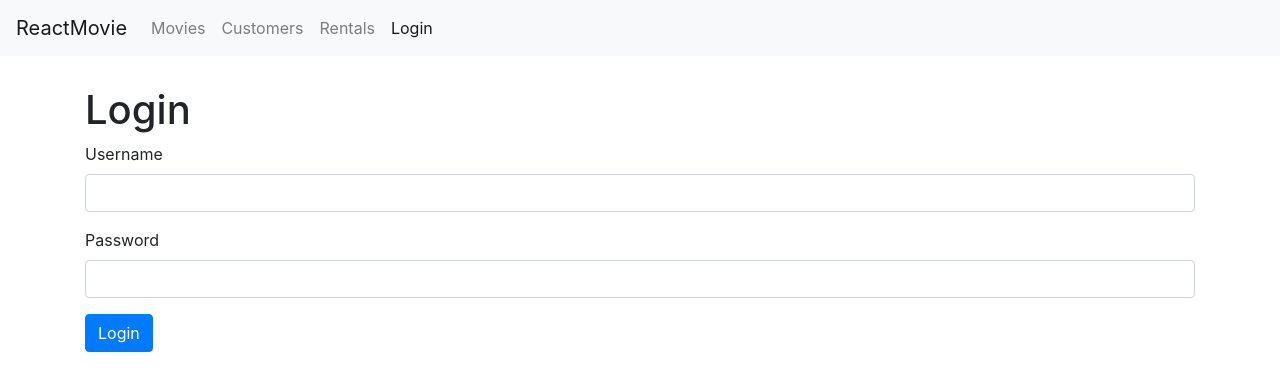
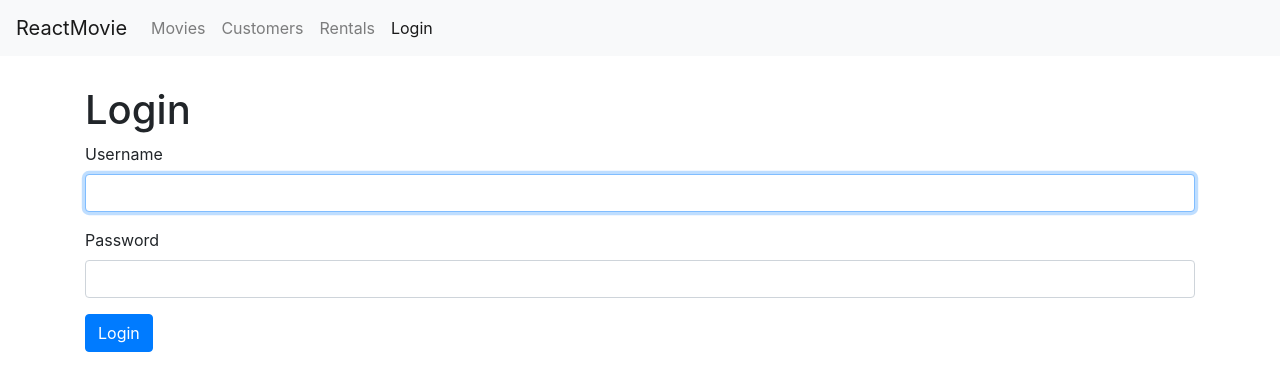
Before and after one commit to cmburch/javascriptBasic1, a React (Create React App) app: page /login in a window 1280 px wide. Shown: the top 390 px of the page. Built offline with nearby package versions, Linux system fonts and the light colour scheme.

Commit message:
created a ref on the username input field just for testing purposes on the form

```diff
--- a/src/components/loginForm.jsx
+++ b/src/components/loginForm.jsx
@@ -1,20 +1,33 @@
 import React, { Component } from 'react';
- class loginForm extends Component {
+
+class loginForm extends Component {
+  username = React.createRef();
+
+//   componentDidMount() {
+//     this.username.current.focus();
+//   }
   handleSubmit = e => {
-      e.preventDefault();
-  }
-    render() {
+    e.preventDefault();
+    console.log("submitted");
+  };
+  render() {
     return (
       <div>
         <h1>Login</h1>
         <form onSubmit={this.handleSubmit}>
           <div className="form-group">
             <label htmlFor="username">Username</label>
-            <input id='username' type="text" className="form-control" />
+            <input
+              autoFocus
+              ref={this.username}
+              id="username"
+              type="text"
+              className="form-control"
+            />
           </div>
           <div className="form-group">
             <label htmlFor="password">Password</label>
-            <input id='password' type="text" className="form-control" />
+            <input id="password" type="text" className="form-control" />
           </div>
           <button className="btn btn-primary">Login</button>
         </form>
```
